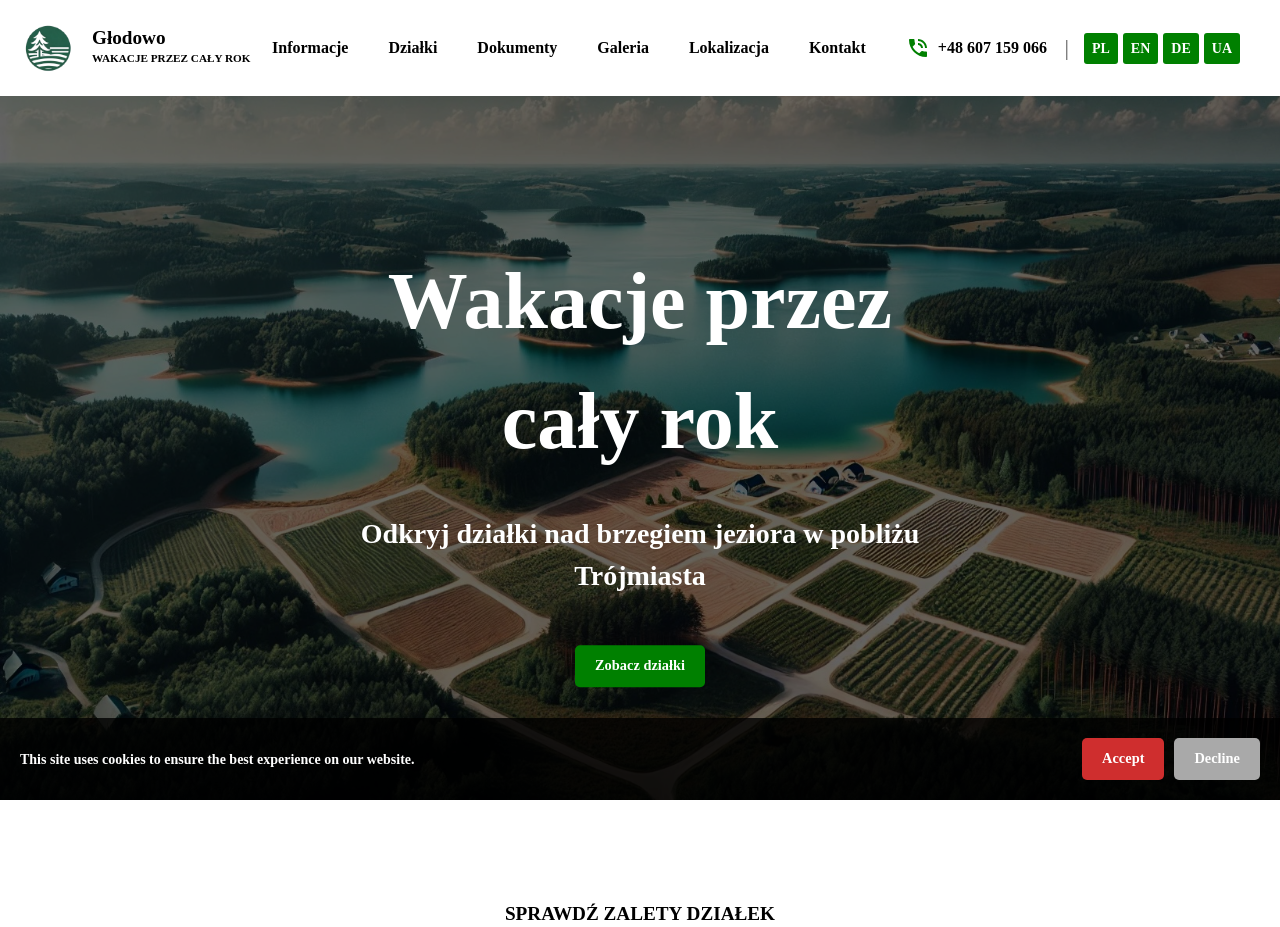
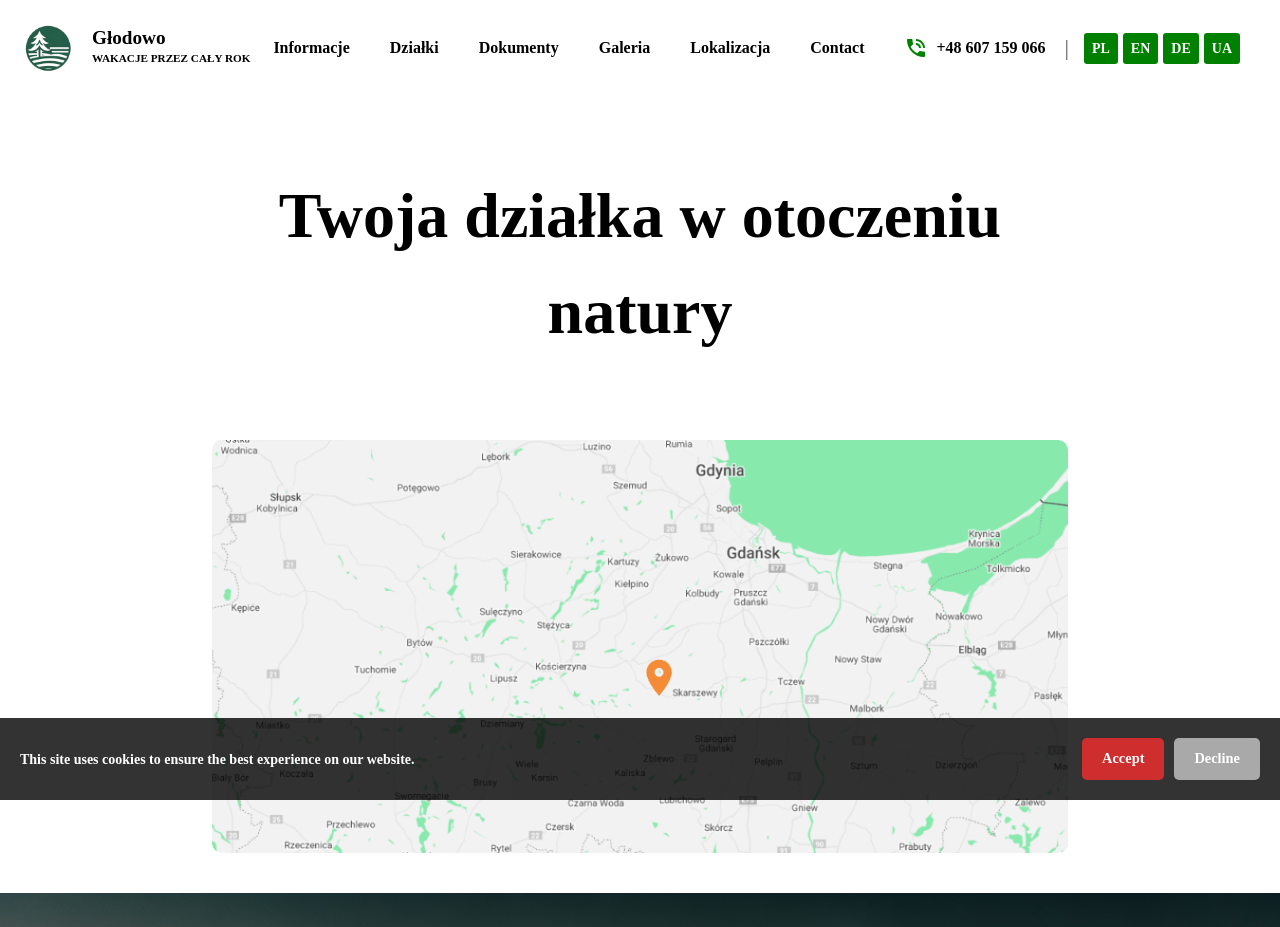
Before and after one commit to mateuszstaszkow/ganc_glodowo, a React (Create React App) app: page /localisation in a window 1280 px wide. Shown: the top 927 px of the page. Built offline with nearby package versions, Linux system fonts and the light colour scheme.

Commit message:
add localisation

```diff
--- a/src/App.js
+++ b/src/App.js
@@ -10,6 +10,7 @@ import Documents from './components/Documents/Documents';
 import Gallery from './components/Gallery/Gallery';
 import Contact from './components/Contact/Contact';
 import CookieConsent from './components/CookieConsent';
+import Localisation from "./components/Localisation/Localisation";
 
 function App() {
 
@@ -24,6 +25,7 @@ function App() {
             <Route path="/plots" element={<Plots />} />
             <Route path="/documents" element={<Documents />} />
             <Route path="/gallery" element={<Gallery />} />
+            <Route path="/localisation" element={<Localisation/>} />
             <Route path="/contact" element={<Contact />} />
           </Routes>
           <Home />
@@ -31,6 +33,7 @@ function App() {
           <Plots />
           <Documents />
           <Gallery />
+          <Localisation />
           <Contact />
         </div>
           <CookieConsent />
--- a/src/components/Contact/Contact.tsx
+++ b/src/components/Contact/Contact.tsx
@@ -52,7 +52,7 @@ function Contact() {
     return (
         <div className="Contact Section" id="contact">
             <div className="Content">
-                <h2 className="section-header">{t('contact')}</h2>
+                <h1 className="mb-20">{t('contact')}</h1>
                 <div>
                     <AnimatedSection
                         isLeft={false}
--- a/src/components/Header/Header.tsx
+++ b/src/components/Header/Header.tsx
@@ -42,10 +42,10 @@ function Header() {
               <ScrollLink to="gallery" smooth={true} duration={500}>{i18n.t('gallery')}</ScrollLink>
             </li>
             <li>
-              <ScrollLink to="contact" smooth={true} duration={500}>Lokalizacja</ScrollLink>
+              <ScrollLink to="localisation" smooth={true} duration={500}>{i18n.t('localisation')}</ScrollLink>
             </li>
             <li>
-              <ScrollLink to="contact" smooth={true} duration={500}>Kontakt</ScrollLink>
+              <ScrollLink to="contact" smooth={true} duration={500}>{i18n.t('contact')}</ScrollLink>
             </li>
             <li>
               <a href="tel:+48607159066" className="flex gap-2 align-items-center">
--- /dev/null
+++ b/src/components/Localisation/Localisation.scss
@@ -0,0 +1,7 @@
+@use '/src/styles/constants' as *;
+
+
+.localisationMap {
+  border-radius: 10px;
+  margin: 0 auto;
+}
--- /dev/null
+++ b/src/components/Localisation/Localisation.tsx
@@ -0,0 +1,34 @@
+import React from 'react';
+import { useTranslation } from 'react-i18next';
+import Modal from 'react-modal';
+import 'react-toastify/dist/ReactToastify.css';
+import AnimatedSection from "../../shared/AnimatedSection/AnimatedSection";
+import './Localisation.scss';
+// @ts-ignore
+import mapImage from '../../images/localisation-map.png';
+
+Modal.setAppElement('#root'); // to prevent screen readers from reading main content when modal is open
+
+function Localisation() {
+  const { t } = useTranslation();
+
+    return (
+        <div className="Contact Section" id="localisation">
+            <div className="Content">
+                <h1 className="mb-20">{t('localisation.title')}</h1>
+                <div>
+                    <AnimatedSection
+                        imageComponent={
+                          <img className="localisationMap"
+                               src={mapImage}
+                               alt='Głodowo' />
+                        }
+                    ></AnimatedSection>
+                </div>
+            </div>
+        </div>
+
+    );
+}
+
+export default Localisation;
--- a/src/locales/pl/translation.json
+++ b/src/locales/pl/translation.json
@@ -53,6 +53,8 @@
   "contact_street": "ul. Dworcowa 16",
   "contact_modal_success": "Wiadomość wysłana.",
   "contact_modal_error": "Błąd podczas wysyłania wiadomości.",
+  "localisation": "Lokalizacja",
+  "localisation.title": "Twoja działka w otoczeniu natury",
   "name": "Imię i nazwisko:",
   "email": "Email:",
   "message": "Wiadomość:",
```
Also changed, not shown: src/images/localisation-map.png (added).
